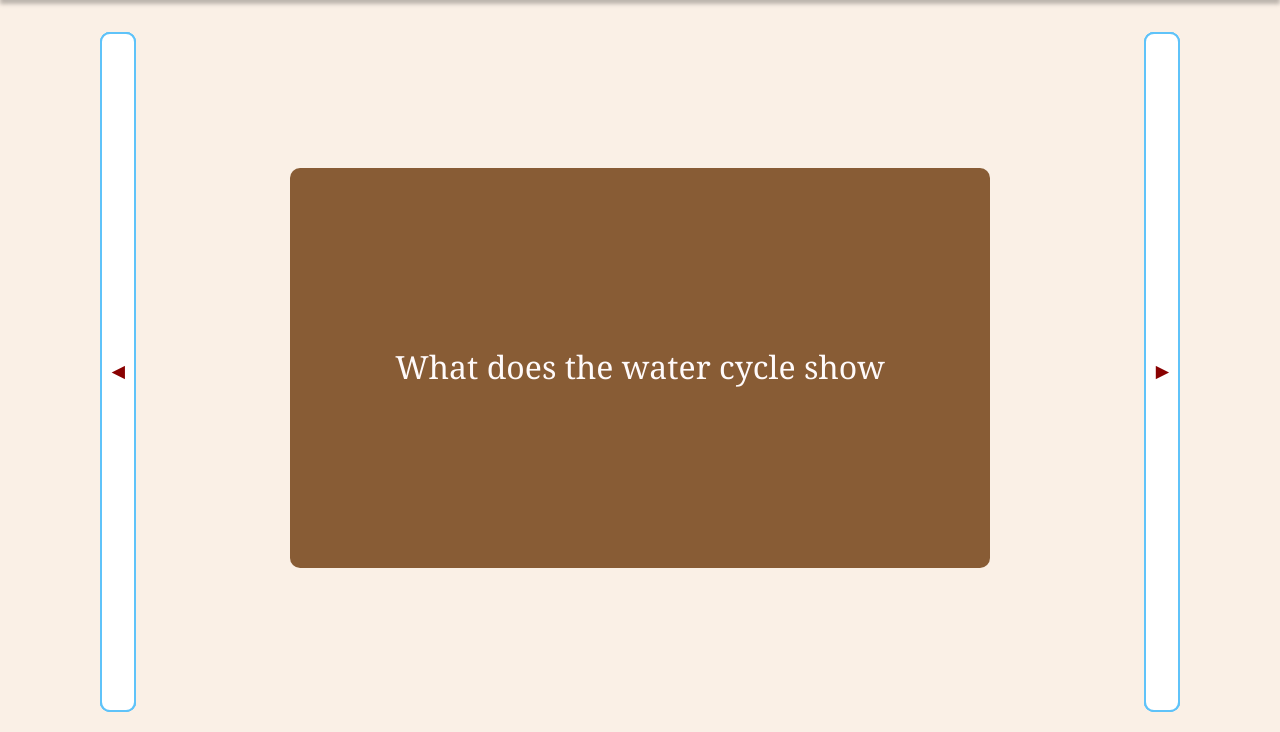
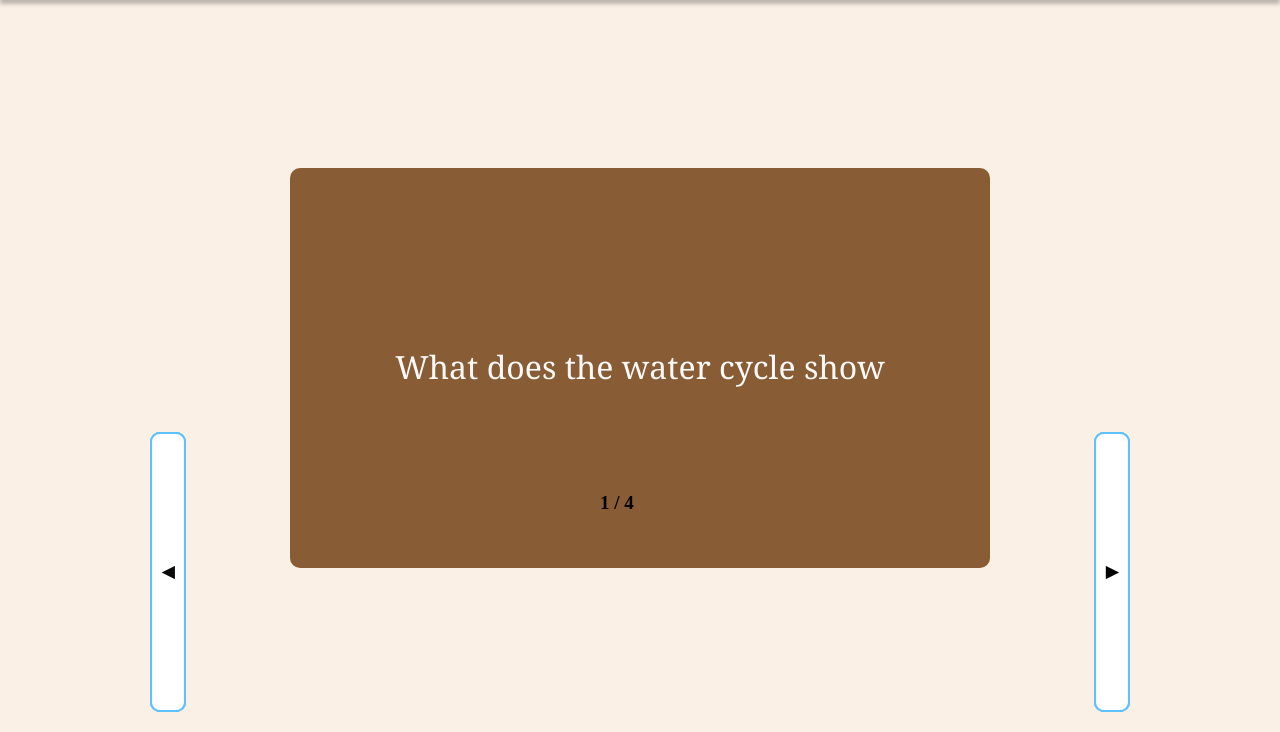
Before and after one commit to SiraYsia/QuizMe-App, a Flask app: a page that uses templates/single-flashcard.html in a window 1280 px wide. Shown: the part 68-800 px from the top of the page. Run offline with Flask 3, Linux system fonts and the light colour scheme; a user stored in the database is signed in; data comes from the database, SQL or seed files in the repository.

Commit message:
Flashcard counting features, style change to single flashcard page

```diff
--- a/static/script.js
+++ b/static/script.js
@@ -87,6 +87,17 @@ let currentFlashcardIndex = 0;
 const flashcards = document.querySelectorAll('.card-design');
 const totalFlashcards = flashcards.length;
 
+
+var flashcardNumberPlaceholder = document.querySelector('#flashcard-number');
+var totalFlashcardsPlaceholder = document.querySelector('#total-flashcards');
+var slash = document.querySelector('#slash');
+
+// Update placeholders with actual values
+flashcardNumberPlaceholder.textContent = (currentFlashcardIndex + 1).toString();
+totalFlashcardsPlaceholder.textContent = totalFlashcards.toString();
+slash.textContent = ' / ';
+
+
 // Show the first flashcard by default
 flashcards[currentFlashcardIndex].classList.add('active');
 
@@ -98,6 +109,8 @@ prevButton.addEventListener('click', prevFlashcard);
 const nextButton = document.querySelector('.next-button');
 nextButton.addEventListener('click', nextFlashcard);
 
+
+
 // Function to navigate to the previous flashcard
 function prevFlashcard() {
   // Hide the current flashcard
@@ -108,8 +121,9 @@ function prevFlashcard() {
 
   // Check if we have reached the first flashcard, then reset to the last flashcard
   if (currentFlashcardIndex < 0) {
-    currentFlashcardIndex = totalFlashcards - 1;
+    currentFlashcardIndex = 0;
   }
+  document.querySelector('#flashcard-number').textContent = (currentFlashcardIndex + 1).toString();
 
   // Show the previous flashcard
   flashcards[currentFlashcardIndex].classList.add('active');
@@ -125,10 +139,11 @@ function nextFlashcard() {
 
   // Check if we have reached the last flashcard, then reset to the first flashcard
   if (currentFlashcardIndex >= totalFlashcards) {
-    currentFlashcardIndex = 0;
+    currentFlashcardIndex = totalFlashcards;
     document.querySelector('.end-section').style.display = 'block';
     return;
   }
+  document.querySelector('#flashcard-number').textContent = (currentFlashcardIndex + 1).toString();
 
 
   // Show the next flashcard
@@ -144,7 +159,6 @@ function handleKeyboardEvent(event) {
 
 // Attach event listener for "keydown" event on the document object
 document.addEventListener('keydown', handleKeyboardEvent);
-
 function startOver() {
   currentFlashcardIndex = 0;
   showFlashcards();
@@ -155,6 +169,15 @@ function showFlashcards() {
   const endSection = document.querySelector('.end-section');
   endSection.style.display = 'none';
 
-  // Show the current flashcard
-  flashcards[currentFlashcardIndex].classList.add('active');
+  // Update the displayed flashcard number
+  document.querySelector('#flashcard-number').textContent = (currentFlashcardIndex + 1).toString();
+
+  // Display the current flashcard
+  for (let i = 0; i < flashcards.length; i++) {
+    if (i === currentFlashcardIndex) {
+      flashcards[i].classList.add('active');
+    } else {
+      flashcards[i].classList.remove('active');
+    }
+  }
 }
--- a/static/style.css
+++ b/static/style.css
@@ -649,17 +649,29 @@ i {
 
 .next-button {
   position: fixed;
-  top: 100px;
+  top: 500px;
 
   font-weight: bold;
   bottom: 20px;
-  right: 100px;
+  right: 150px;
   padding: 10px;
   background-color: white;
-  color: rgb(137, 1, 1);
+  color: rgb(0, 0, 0);
   border: 2px solid rgb(95, 195, 249);
   border-radius: 10px;
   cursor: pointer;
+}
+
+.flashcard-info {
+  position: fixed;
+  top: 560px;
+  left: 600px;
+  font-size: 19px;
+  color: #000000;
+}
+
+.flashcard-info span {
+  font-weight: bold;
 }
 
 .prev-button {
@@ -667,14 +679,35 @@ i {
   bottom: 20px;
   font-weight: bold;
 
-  left: 100px;
-  top: 100px;
+  left: 150px;
+  top: 500px;
   padding: 10px;
   background-color: white;
-  color: rgb(137, 1, 1);
+  color: rgb(10, 10, 10);
   border: 2px solid rgb(95, 195, 249);
   border-radius: 10px;
   cursor: pointer;
+}
+
+/* left: 20px; /* Adjust the left spacing
+padding: 5px 10px; Smaller padding
+background-color: #f0f0f0; Light gray background
+color: #333; Darker text color
+border: 2px solid #ccc;  Light gray border
+border-radius: 5px;Slightly rounded corners
+cursor: pointer;
+transition: background-color 0.2s, border-color 0.2s; Smooth transition */
+
+.prev-button:hover {
+  background-color: #150000; /* Darker background color on hover */
+  color: white
+
+}
+
+
+.next-button:hover {
+  background-color: #150000; /* Darker background color on hover */
+  color: white
 }
 
 .end-section button {
--- a/templates/single-flashcard.html
+++ b/templates/single-flashcard.html
@@ -74,6 +74,11 @@
 
       </div>
     </div>
+
+    <div class="flashcard-info">
+      <span id="flashcard-number"></span> <span id="slash"> </span> <span id="total-flashcards"> </span>
+    </div>
+
     <button class="prev-button" onclick="prevFlashcard()">&#9664;</button>
     <button class="next-button" onclick="nextFlashcard()">&#9654; </button>
 
```
